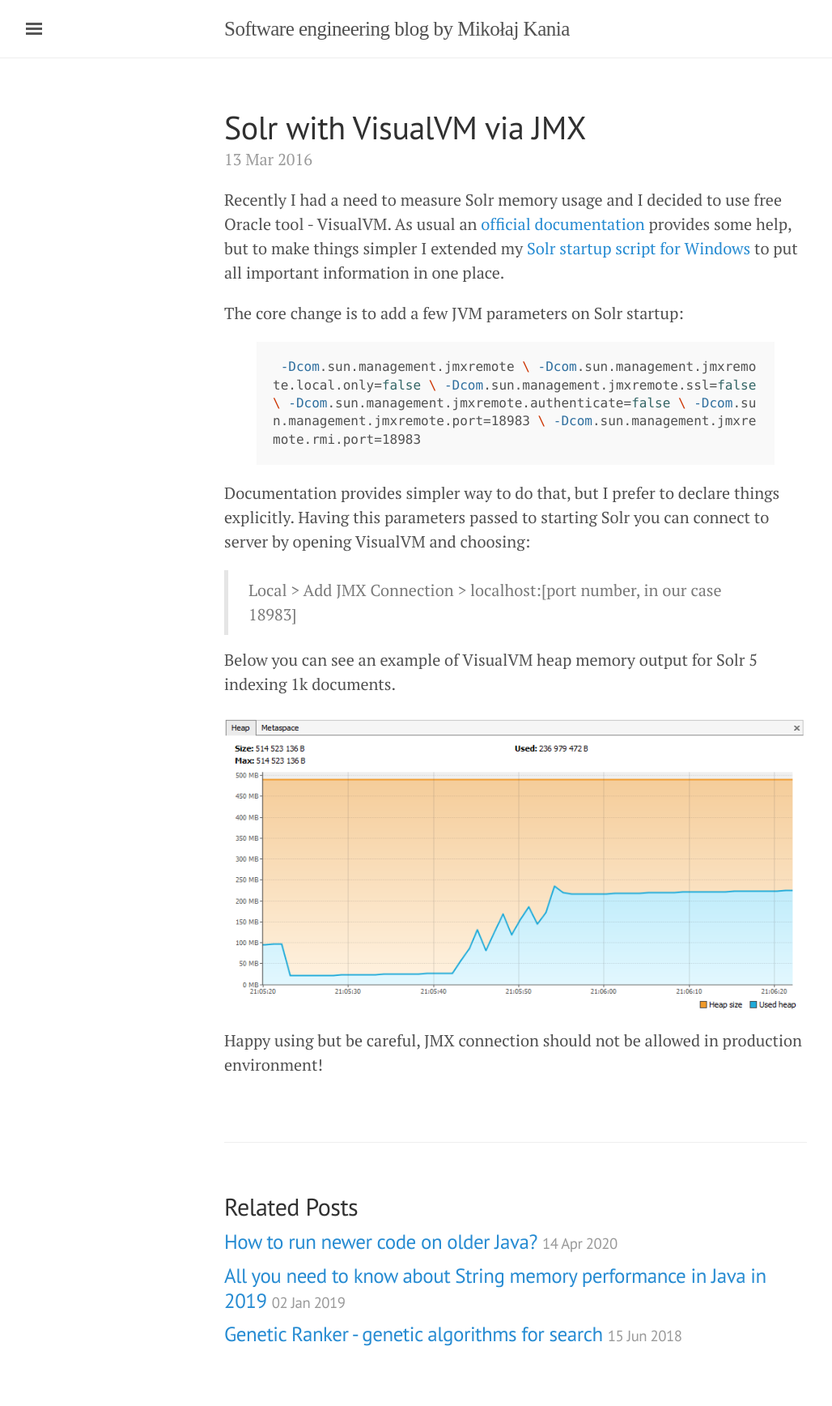
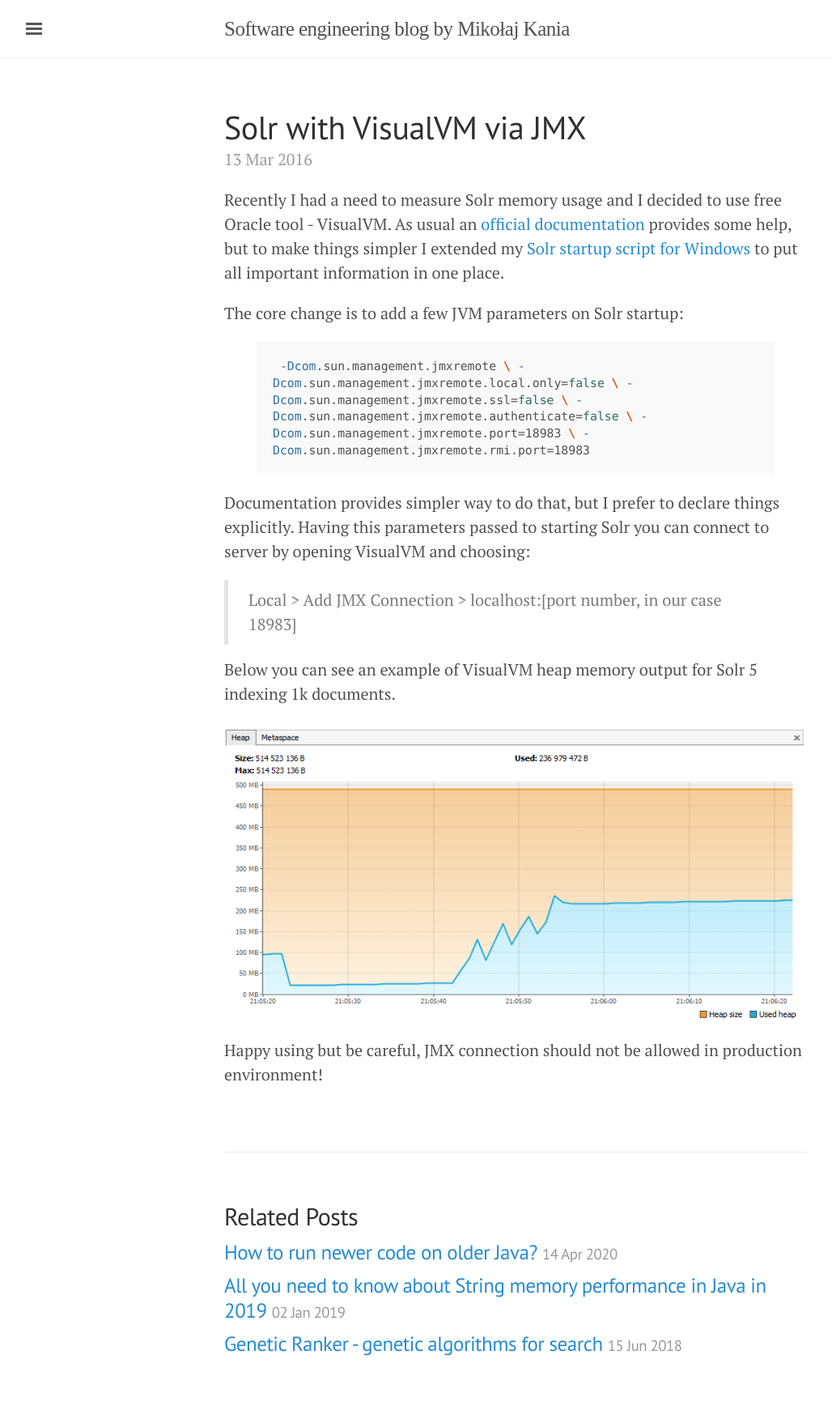
Before and after one commit to mikolajkania/mikolajkania.github.io, a Jekyll site: the page built from _posts/2016-03-13-solr-visualvm.md, in a window 1280 px wide. Shown: the whole page at 81% size, without its empty margins (3-1031 px from the left). Built offline with Jekyll 4.4.1, drawn with Linux system fonts in a browser that asks for light colours.

Commit message:
Better code handling

```diff
--- a/public/css/poole.css
+++ b/public/css/poole.css
@@ -164,11 +164,11 @@
   margin-top: 0;
   margin-bottom: 1rem;
   padding: 1rem;
-  font-size: .8rem;
+  font-size: .74rem;
   line-height: 1.4;
-  white-space: pre;
+  /*white-space: pre;*/
   white-space: pre-wrap;
-  word-break: break-all;
+  word-break: keep-all;
   word-wrap: break-word;
   background-color: #f9f9f9;
 }
```
